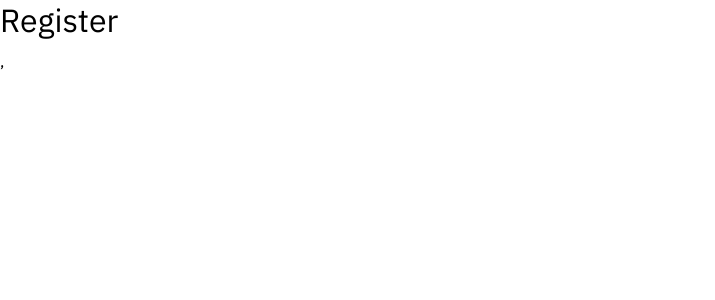
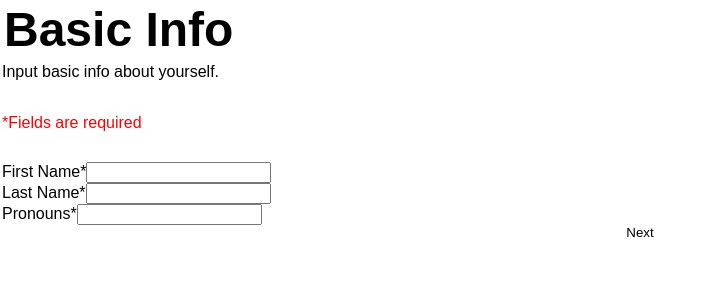
Before and after one commit to code-312/Voma, a React (Create React App) app: page /register in a window 1280 px wide. Shown: the top 300 px of the page, without its empty margins (0-715 px from the left). Built offline with nearby package versions, Linux system fonts and the light colour scheme.

Commit message:
basic info and skills components unstyled

```diff
--- a/src/components/App.js
+++ b/src/components/App.js
@@ -1,10 +1,17 @@
 import React from 'react'
 import { Switch, Route } from 'react-router-dom';
+import { createGlobalStyle } from 'styled-components'
 import Home from '../pages/Home';
 import Register from '../pages/Register';
 
+const GlobalStyle = createGlobalStyle`
+  background: #456123;
+`
+
 function App() {
   return (
+    <>
+      <GlobalStyle />
       <Switch>
         <Route exact path="/">
           <Home />
@@ -13,6 +20,7 @@ function App() {
           <Register />
         </Route>
       </Switch>
+    </>
   )
 }
 
--- /dev/null
+++ b/src/components/BasicInfo.jsx
@@ -0,0 +1,22 @@
+import React from 'react';
+
+// eslint-disable-next-line react/prop-types
+export default function BasicInfo({StyledFieldset, firstName, lastName, pronouns, setRegisterStep, handleFormChange}) {
+  return(
+    <StyledFieldset>
+      <legend>Basic Info</legend>
+      <p>Input basic info about yourself.</p>
+      <p className="red">*Fields are required</p>
+      <label htmlFor="firstName">First Name*
+        <input id="firstName" type="text" name="firstName" onChange={handleFormChange} value={firstName} />
+      </label>
+      <label htmlFor="lastName">Last Name*
+        <input id="lastName" type="text" name="lastName" onChange={handleFormChange} value={lastName} />
+      </label>
+      <label htmlFor="pronouns">Pronouns*
+        <input id="pronouns" type="text" name="pronouns" onChange={handleFormChange} value={pronouns} />
+      </label>
+      <button onClick={()=> setRegisterStep(2)} type="button">Next</button>
+    </StyledFieldset>
+  )
+}
--- /dev/null
+++ b/src/components/Skills.jsx
@@ -0,0 +1,18 @@
+import React from 'react';
+
+// eslint-disable-next-line react/prop-types
+export default function Skills({StyledFieldset, skills, handleFormChange, setRegisterStep}) {
+  return(
+    <StyledFieldset>
+      <legend>Skills</legend>
+      <p>Input basic info about yourself.</p>
+      <p>*Fields are required</p>
+      <label htmlFor="skills">Pick your primary skill
+        <p>Select the skill you will practice the most at Code for Chicago. You don&apos;t have to be an expert in this skill.</p>
+        <input id="pronouns" type="text" onChange={handleFormChange} name="skill" value={skills} />
+      </label>
+      <button onClick={()=> setRegisterStep(1)} type="button">Previous</button>
+      <button onClick={()=> setRegisterStep(3)} type="button">Next</button>
+    </StyledFieldset>
+  )
+}
--- a/src/index.js
+++ b/src/index.js
@@ -10,7 +10,7 @@ ReactDOM.render(
     <CSSReset />
     <Router>
       <App />
-    </Router>,
+    </Router>
   </React.StrictMode>,
   document.getElementById('root'),
 );
--- a/src/pages/Register.jsx
+++ b/src/pages/Register.jsx
@@ -1,7 +1,64 @@
+import { useState } from 'react';
+import styled from 'styled-components';
+import BasicInfo from '../components/BasicInfo';
+import Skills from '../components/Skills';
+
+const StyledFieldset = styled.fieldset`
+  display: flex;
+  flex-direction: column;
+  legend {
+    font-size: 3rem;
+    font-weight: 600;
+  }
+  p {
+    font-size: 1rem;
+  }
+  .red {
+    color: red;
+  }
+`;
+
 export default function Register() {
+
+  const [formData, setFormData] = useState({
+    firstName: '',
+    lastName: '',
+    pronouns: '',
+    skill: ''
+  })
+
+  const handleFormChange = (e)=> {
+    setFormData({
+      ...formData,
+      [e.target.name]: e.target.value
+    })
+  }
+
+  const [registerStep, setRegisterStep] = useState(1);
+
   return(
-    <>
-      <h1>Register</h1>
-    </>
+    <form>
+      { registerStep === 1 &&
+        <BasicInfo
+          firstName={formData.name}
+          lastName={formData.lastName}
+          pronouns={formData.pronouns}
+          setRegisterStep={setRegisterStep}
+          handleFormChange={handleFormChange}
+          StyledFieldset={StyledFieldset}
+        />
+      }
+      { registerStep === 2 &&
+        <Skills
+          firstName={formData.name}
+          lastName={formData.lastName}
+          pronouns={formData.pronouns}
+          setRegisterStep={setRegisterStep}
+          handleFormChange={handleFormChange}
+          StyledFieldset={StyledFieldset}
+        />
+      }
+
+    </form>
   )
 }
```
Lines whose indentation alone changed are shown as unchanged.
